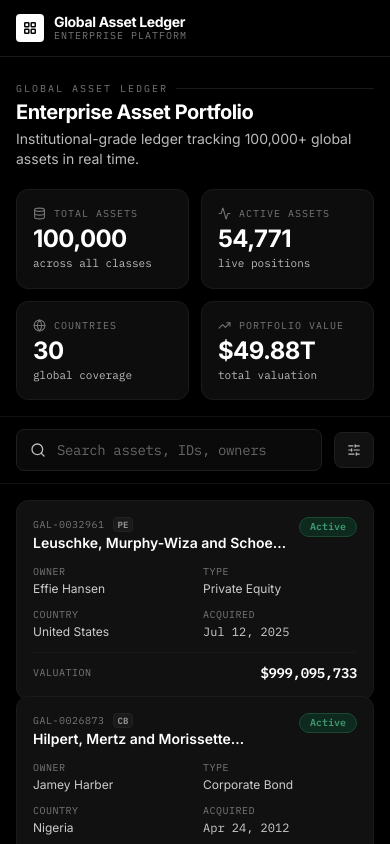
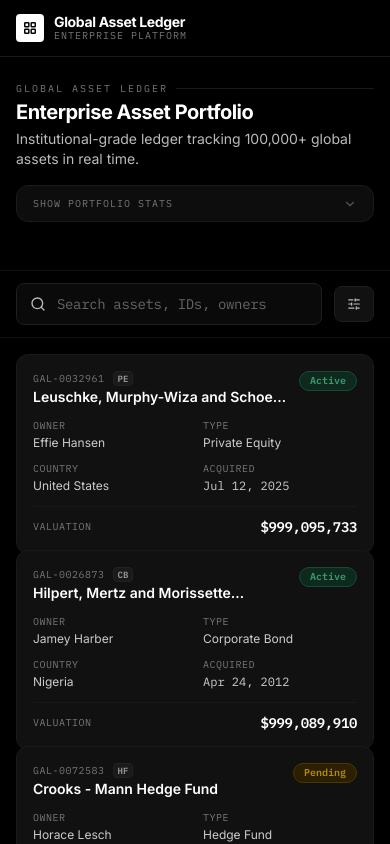
Before and after one commit to saish9901/Asset-Ledger, a React (Vite) app: page / in a window 390 px wide. Built offline with nearby package versions, Linux system fonts and the light colour scheme.

Commit message:
added accordion mobile

```diff
--- a/src/App.jsx
+++ b/src/App.jsx
@@ -1,5 +1,5 @@
 import React, { memo, useCallback, useEffect, useState } from 'react';
-import { SlidersHorizontal, Database, TrendingUp, Globe, Activity } from 'lucide-react';
+import { SlidersHorizontal, Database, TrendingUp, Globe, Activity, ChevronDown } from 'lucide-react';
 import SearchBar from './components/search/SearchBar.jsx';
 import Navbar from './components/layout/Navbar.jsx';
 import Sidebar from './components/layout/Sidebar.jsx';
@@ -36,25 +36,9 @@ const StatCard = memo(function StatCard({ icon: Icon, label, value, sub, loading
 
 // ── Hero Banner ──────────────────────────────────────────────────────────────
 const HeroBanner = memo(function HeroBanner({ stats, statsLoading, total, items }) {
-  return (
-    <div className="px-4 sm:px-6 pt-6 pb-4 border-b border-[#111] space-y-5">
-      {/* Title block */}
-      <div className="space-y-1">
-        <div className="flex items-center gap-2">
-          <span className="text-[10px] font-mono uppercase tracking-[0.2em] text-[#777]">
-            Global Asset Ledger
-          </span>
-          <span className="h-px flex-1 bg-[#1a1a1a]" />
-        </div>
-        <h1 className="text-xl sm:text-2xl font-bold text-white leading-tight tracking-tight">
-          Enterprise Asset Portfolio
-        </h1>
-        <p className="text-sm text-[#bbb]">
-          Institutional-grade ledger tracking {(100000).toLocaleString()}+ global assets in real time.
-        </p>
-      </div>
+  const [statsOpen, setStatsOpen] = useState(false);
 
-      {/* Stat grid */}
+  const statGrid = (
     <div className="grid grid-cols-2 lg:grid-cols-4 gap-3">
       <StatCard
         icon={Database}
@@ -85,6 +69,61 @@ const HeroBanner = memo(function HeroBanner({ stats, statsLoading, total, items
         loading={statsLoading}
       />
     </div>
+  );
+
+  return (
+    <div className="px-4 sm:px-6 pt-6 pb-4 border-b border-[#111] space-y-4">
+      {/* Title block */}
+      <div className="space-y-1">
+        <div className="flex items-center gap-2">
+          <span className="text-[10px] font-mono uppercase tracking-[0.2em] text-[#777]">
+            Global Asset Ledger
+          </span>
+          <span className="h-px flex-1 bg-[#1a1a1a]" />
+        </div>
+        <h1 className="text-xl sm:text-2xl font-bold text-white leading-tight tracking-tight">
+          Enterprise Asset Portfolio
+        </h1>
+        <p className="text-sm text-[#bbb]">
+          Institutional-grade ledger tracking {(100000).toLocaleString()}+ global assets in real time.
+        </p>
+      </div>
+
+      {/* Mobile accordion trigger — hidden on lg+ */}
+      <button
+        id="stats-accordion-toggle"
+        onClick={() => setStatsOpen((o) => !o)}
+        aria-expanded={statsOpen}
+        aria-controls="stats-accordion-panel"
+        className="lg:hidden w-full flex items-center justify-between bg-[#0d0d0d] border border-[#1a1a1a] rounded-xl px-4 py-2.5 text-left hover:border-[#2a2a2a] transition-colors"
+      >
+        <span className="text-[10px] font-mono uppercase tracking-widest text-[#777]">
+          {statsOpen ? 'Hide Portfolio Stats' : 'Show Portfolio Stats'}
+        </span>
+        <ChevronDown
+          size={14}
+          className="text-[#555] flex-shrink-0 transition-transform duration-300"
+          style={{ transform: statsOpen ? 'rotate(180deg)' : 'rotate(0deg)' }}
+        />
+      </button>
+
+      {/* Mobile accordion panel */}
+      <div
+        id="stats-accordion-panel"
+        role="region"
+        aria-labelledby="stats-accordion-toggle"
+        className="lg:hidden overflow-hidden transition-all duration-300 ease-in-out"
+        style={{
+          maxHeight: statsOpen ? '500px' : '0px',
+          opacity: statsOpen ? 1 : 0,
+          marginTop: statsOpen ? undefined : '0',
+        }}
+      >
+        <div className="pt-1">{statGrid}</div>
+      </div>
+
+      {/* Desktop stat grid — always visible on lg+ */}
+      <div className="hidden lg:block">{statGrid}</div>
     </div>
   );
 });
```
Lines whose indentation alone changed are shown as unchanged.
